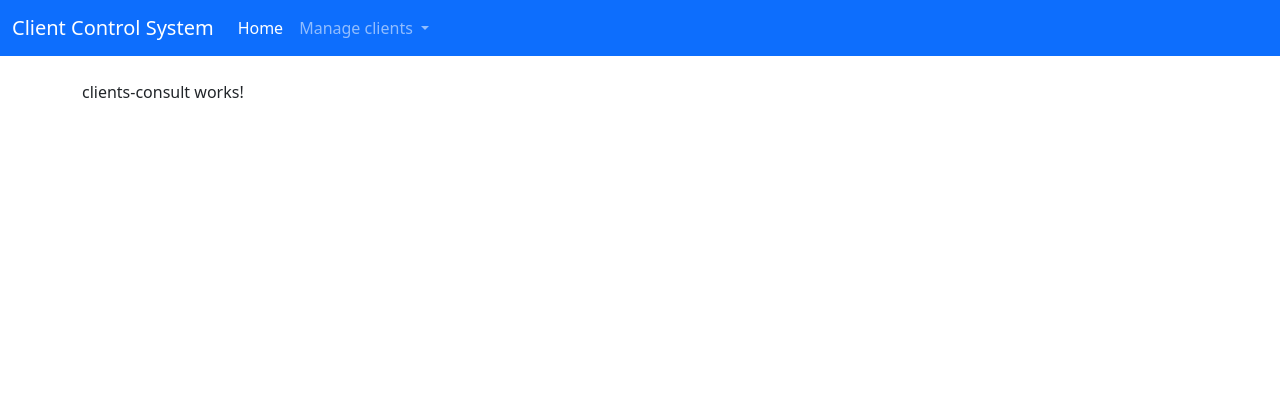
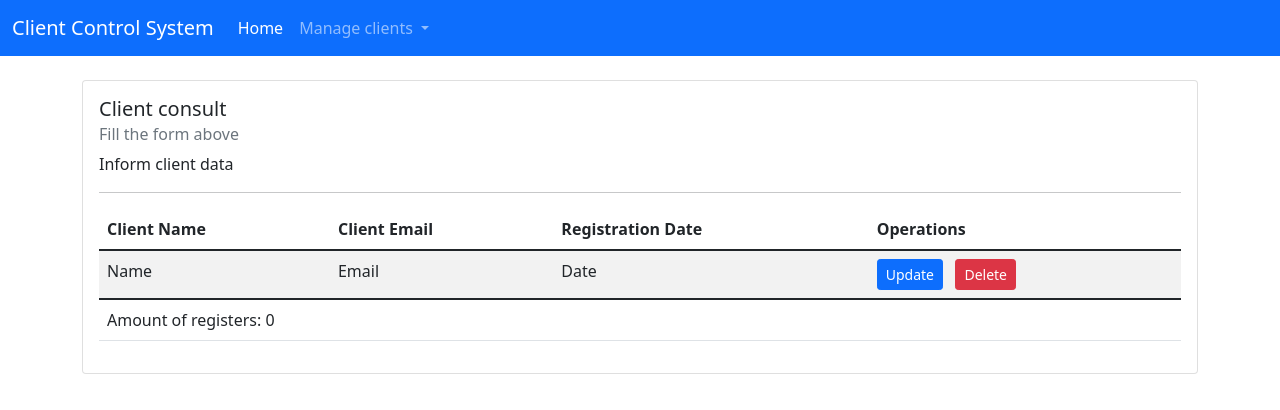
Before and after one commit to joaogqueiroz/ClientControl, an Angular app: page /client-consult in a window 1280 px wide. Shown: the top 410 px of the page. Built offline with nearby package versions, Linux system fonts and the light colour scheme.

Commit message:
Register, Edit and report components are created and routes are configured

```diff
--- a/src/app/app.module.ts
+++ b/src/app/app.module.ts
@@ -11,9 +11,9 @@ import { ClientsRegisterComponent } from './clients-register/clients-register.co
 import { Routes, RouterModule } from '@angular/router';
 
 const routes: Routes = [
-  {path : 'client-register', component:ClientsRegisterComponent},
-  {path : 'client-consult', component:ClientsConsultComponent},
-  {path : 'client-report', component:ClientsReportComponent}
+  { path: 'client-register', component: ClientsRegisterComponent },
+  { path: 'client-consult', component: ClientsConsultComponent },
+  { path: 'client-report', component: ClientsReportComponent }
 ];
 
 @NgModule({
--- a/src/app/clients-consult/clients-consult.component.html
+++ b/src/app/clients-consult/clients-consult.component.html
@@ -1 +1,87 @@
-<p>clients-consult works!</p>
+<div class="card">
+    <div class="card-body">
+        <h5 class="card-title">Client consult</h5>
+        <h6 class="card-subtitle mb-2 text-muted">Fill the form above</h6>
+        <p class="card-text">Inform client data</p>
+        <hr />
+        <table class="table table-hover table-striped table-responsive">
+            <thead>
+                <tr>
+                    <th>Client Name</th>
+                    <th>Client Email</th>
+                    <th>Registration Date</th>
+                    <th>Operations</th>
+                </tr>
+            </thead>
+            <tbody>
+                <tr>
+                    <td>Name</td>
+                    <td>Email</td>
+                    <td>Date</td>
+                    <td>
+                        <button class="btn btn-primary btn-sm" data-bs-toggle="modal" data-bs-target="#edit-screen">
+                            Update
+                        </button>
+                        &nbsp;
+                        <button class="btn btn-danger btn-sm" data-bs-toggle="modal" data-bs-target="#delete-screen">
+                            Delete
+                        </button>
+                    </td>
+                </tr>
+            </tbody>
+            <tfoot>
+                <tr>
+                    <td colspan="4">
+                        Amount of registers: 0
+                    </td>
+                </tr>
+            </tfoot>
+        </table>
+    </div>
+</div>
+
+<!--Edit Modal-->
+<div id="edit-screen" class="modal fade" tabindex="-1">
+    <div class="modal-dialog modal-dialog-centered">
+        <div class="modal-content">
+            <div class="modal-header">
+                <h5 class="modal-title">Edit Client</h5>
+                <button type="button" class="btn-close" data-bs-dismiss="modal" aria-label="Close"></button>
+            </div>
+            <div class="modal-body">
+                <form action="">
+                    <label>Client Name</label>
+                    <input type="text" class="form-control" placeholder="eg John Wick" />
+                    <br />
+                    <label>Client Email</label>
+                    <input type="text" class="form-control" placeholder="johnw@email.com" />
+                    <br />
+                    <button type="submit" class="btn btn-primary">Save</button>
+                    &nbsp;
+                    <button type="button" data-bs-dismiss="modal" class="btn btn-outline-secondary">Cancel</button>
+
+                </form>
+            </div>
+        </div>
+    </div>
+</div>
+
+<!--Edit Modal-->
+<div id="delete-screen" class="modal fade" tabindex="-1">
+    <div class="modal-dialog modal-dialog-centered">
+        <div class="modal-content">
+            <div class="modal-header">
+                <h5 class="modal-title">Edit Client</h5>
+                <button type="button" class="btn-close" data-bs-dismiss="modal" aria-label="Close"></button>
+            </div>
+            <div class="modal-body">
+                <p>Do you realy want to delete the client?</p>
+                <br />
+                <button type="submit" class="btn btn-primary">Save</button>
+                &nbsp;
+                <button type="button" data-bs-dismiss="modal" class="btn btn-outline-secondary">Cancel</button>
+
+            </div>
+        </div>
+    </div>
+</div>
--- a/src/app/clients-register/clients-register.component.html
+++ b/src/app/clients-register/clients-register.component.html
@@ -1 +1,27 @@
-<p>clients-register works!</p>
+<div class="card">
+    <div class="card-body">
+        <h5 class="card-title">Client Register</h5>
+        <h6 class="card-subtitle mb-2 text-muted">Fill the form above</h6>
+        <p class="card-text">Inform client data</p>
+        <hr />
+        <form action="">
+            <div class="row">
+                <div class="col-md-6">
+                    <label>Client Name</label>
+                    <input type="text" class="form-control" placeholder="eg John Wick" />
+                </div>
+                <div class="col-md-6">
+                    <label>Client Email</label>
+                    <input type="text" class="form-control" placeholder="johnw@email.com" />
+                </div>
+            </div>
+            <div class="row mt-3">
+                <div class="col-md-12">
+                    <button type="submit" class="btn btn-success">Register</button>
+                    &nbsp;
+                    <button type="button" class="btn btn-outline-secondary">Cancel</button>
+                </div>
+            </div>
+        </form>
+    </div>
+</div>
--- a/src/app/clients-report/clients-report.component.html
+++ b/src/app/clients-report/clients-report.component.html
@@ -1 +1,27 @@
-<p>clients-report works!</p>
+<div class="card">
+    <div class="card-body">
+        <h5 class="card-title">Client Report</h5>
+        <h6 class="card-subtitle mb-2 text-muted">
+            Select the period to generate the report</h6>
+        <hr />
+        <form action="">
+            <div class="row">
+                <div class="col-md-4">
+                    <label>Start date</label>
+                    <input type="date" class="form-control"/>
+                </div>
+                <div class="col-md-4">
+                    <label>Finish date</label>
+                    <input type="date" class="form-control"/>
+                </div>
+            </div>
+            <div class="row mt-3">
+                <div class="col-md-12">
+                    <button type="submit" class="btn btn-success">Generate report</button>
+                    &nbsp;
+                    <button type="button" class="btn btn-outline-secondary">Cancel</button>
+                </div>
+            </div>
+        </form>
+    </div>
+</div>
```
Also changed, not shown: src/app/app.component.html (+12 -8 lines).
